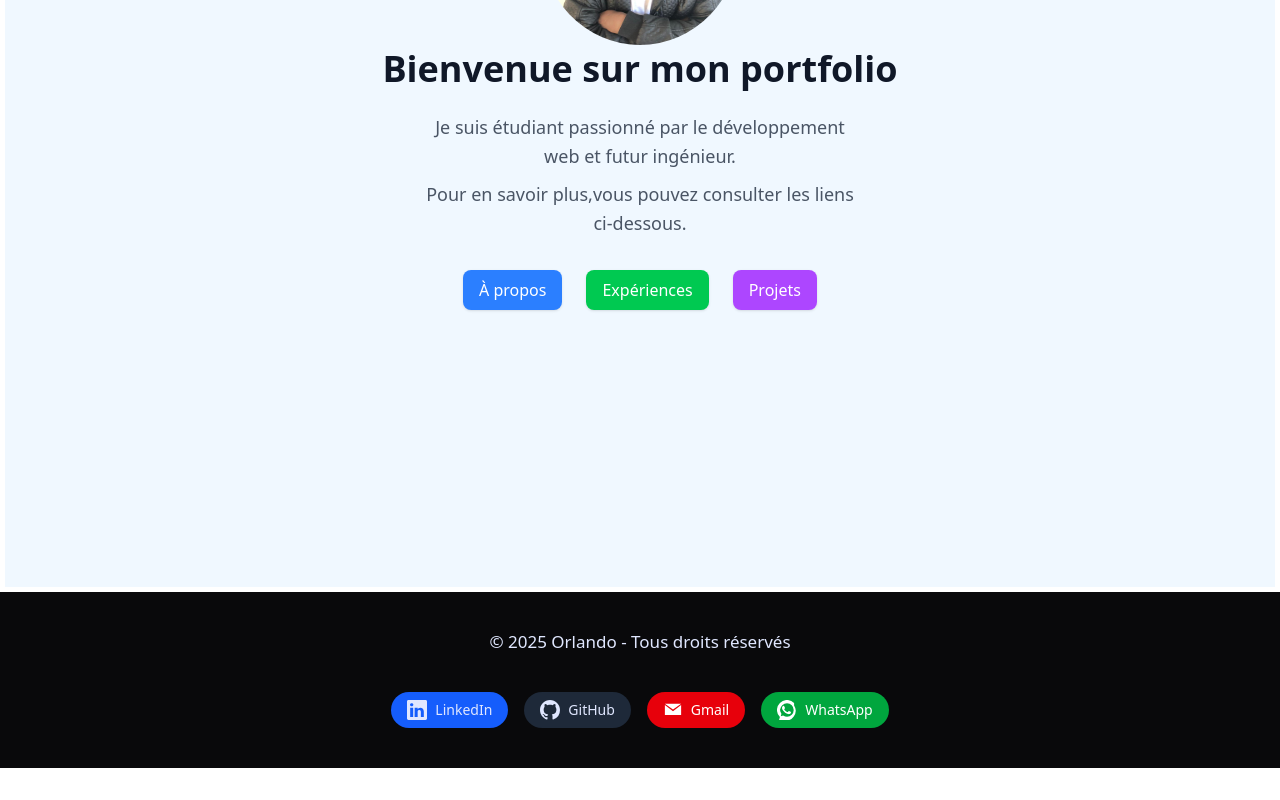
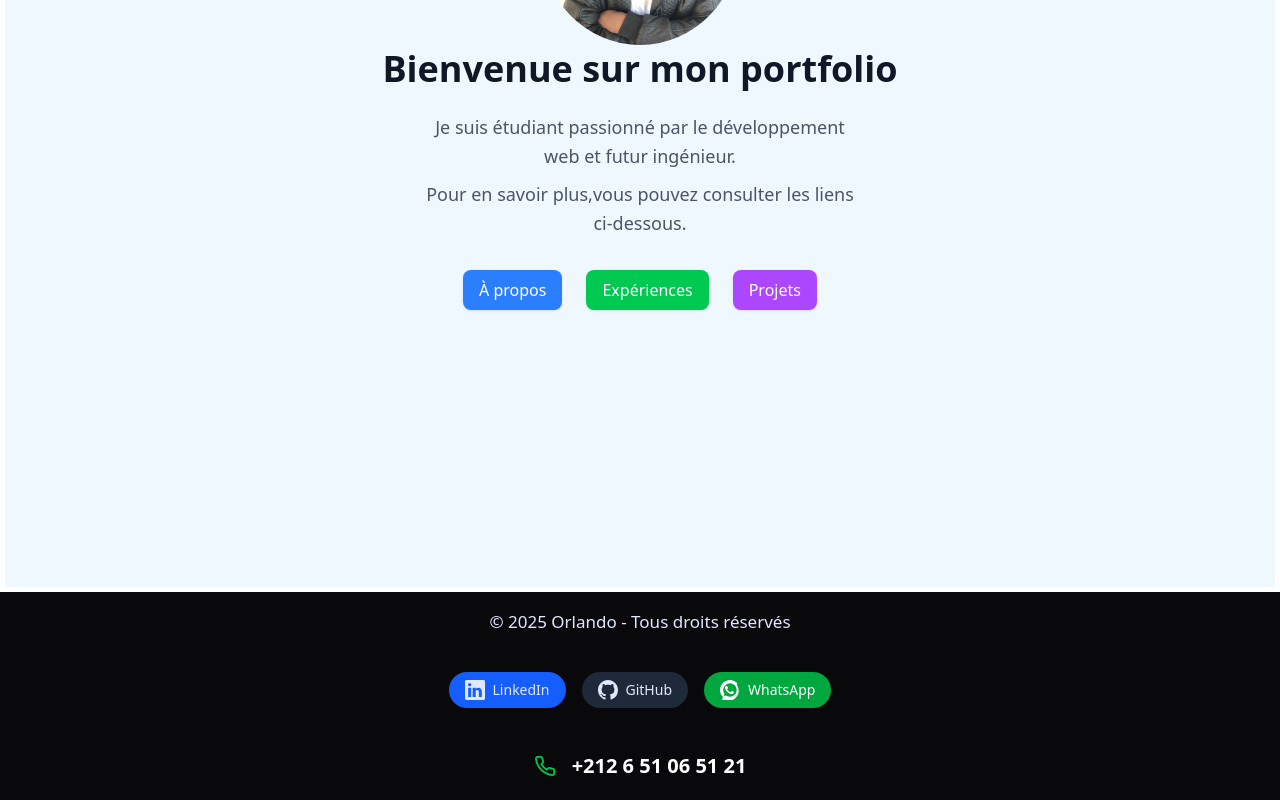
Before and after one commit to Nantenaina12/CodeAlpha_MonPortfolio, a React (Vite) app: page / in a window 1280 px wide. Shown: the part 287-1087 px from the top of the page. Before the commit the page ends 1055 px from the top, so only its background shows below. Built offline with nearby package versions, Linux system fonts and the light colour scheme.

Commit message:
Je viens de changer un peu le footer

```diff
--- a/package.json
+++ b/package.json
@@ -16,6 +16,7 @@
     "framer-motion": "^12.23.12",
     "react": "^19.1.1",
     "react-dom": "^19.1.1",
+    "react-icons": "^5.5.0",
     "react-router-dom": "^7.8.0",
     "tailwindcss": "^4.1.11"
   },
--- a/src/components/Footer.jsx
+++ b/src/components/Footer.jsx
@@ -1,9 +1,10 @@
 import React from 'react'
+import { FiPhone } from "react-icons/fi";
 
 export default function Footer() {
   return (
     <>
-        <footer className="footer footer-horizontal footer-center bg-neutral text-primary-content p-10">
+        <footer className="footer footer-horizontal footer-center bg-neutral text-primary-content p-5">
 
             <p style={{fontSize:"17px"}}>© {new Date().getFullYear()} Orlando - Tous droits réservés</p>
             <div className="grid grid-flow-col gap-4">
@@ -63,23 +64,7 @@ export default function Footer() {
             </svg>
         GitHub
              </a>
-                  <a
-        href="mailto:nantenainaorlando1@gmail.com" // Remplace par ton adresse e-mail
-        target="_blank"
-        rel="noopener noreferrer"
-        className="flex items-center gap-2 px-4 py-2 bg-red-600 hover:bg-red-700 text-white rounded-full transition duration-300"
-      >
-        <svg
-          xmlns="http://www.w3.org/2000/svg"
-          width="20"
-          height="20"
-          fill="currentColor"
-          viewBox="0 0 24 24"
-        >
-          <path d="M12 13.5L2.25 6v12h19.5V6L12 13.5zM12 11.25L21.75 4.5H2.25L12 11.25z" />
-        </svg>
-        Gmail
-      </a>
+
                 <a
         href="https://wa.me/+212651065121"  // Remplace par ton numéro au format international, ex: 33612345678
         target="_blank"
@@ -98,6 +83,10 @@ export default function Footer() {
         WhatsApp
       </a>
         </div>
+         <h1 className="flex items-center justify-center text-xl font-semibold text-white mt-1">
+      <FiPhone className="mr-2 text-green-500" size={22} />
+      +212 6 51 06 51 21
+    </h1>
         </footer>
     </>
   )
```
Also changed, not shown: 1 other file (tests, documents, lock files or other folders).
